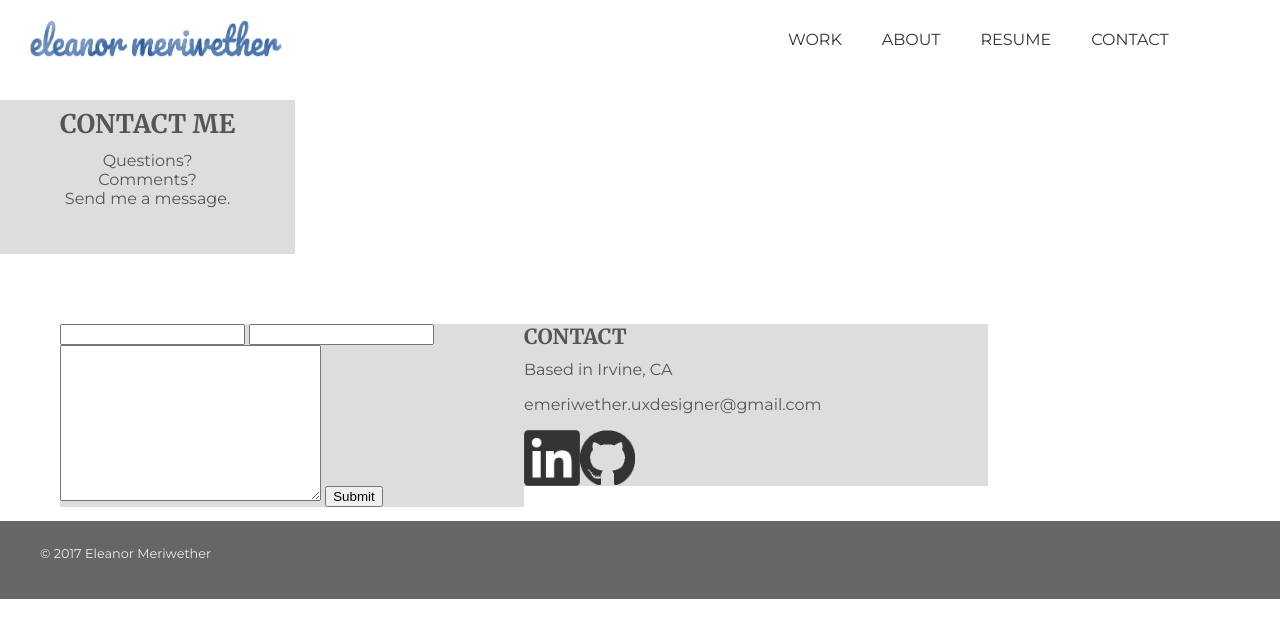
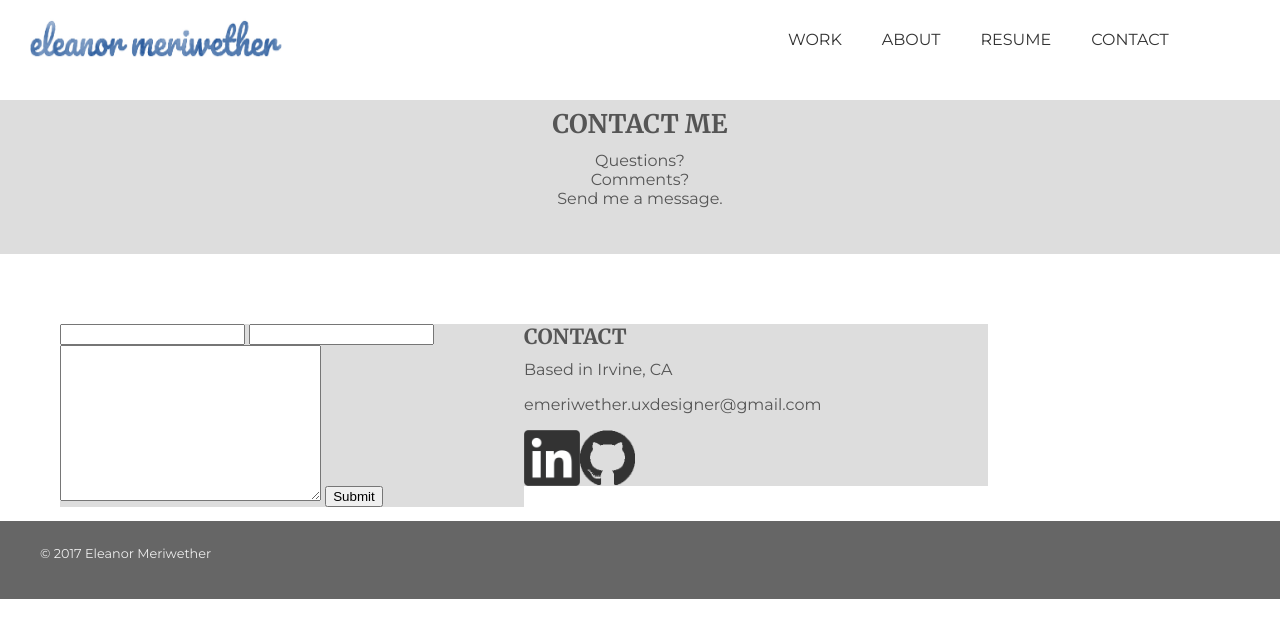
Before and after one commit to emeriwether/emeriwether.github.io, a Jekyll site: the page built from contact.html, in a window 1280 px wide. Shown: the top 638 px of the page. Built offline with Jekyll 4.4.1, drawn with Linux system fonts in a browser that asks for light colours; nearby versions of some CDN libraries.

Commit message:
try to get contact ehader to span 100%

```diff
--- a/css/styles.css
+++ b/css/styles.css
@@ -137,7 +137,7 @@
 section.resume { margin-bottom: 80px;}
 
 /*CONTACT*/
-section.contactHeader { background-color: #ddd; text-align: center; padding-bottom: 30px;  }
+section.contactHeader { background-color: #ddd; text-align: center; padding-bottom: 30px; display: block; }
 
 section.contactInfo { margin-top: 60px;}
 section.contactInfo div { background-color: #ddd; width: 40%; float: left; }
```
